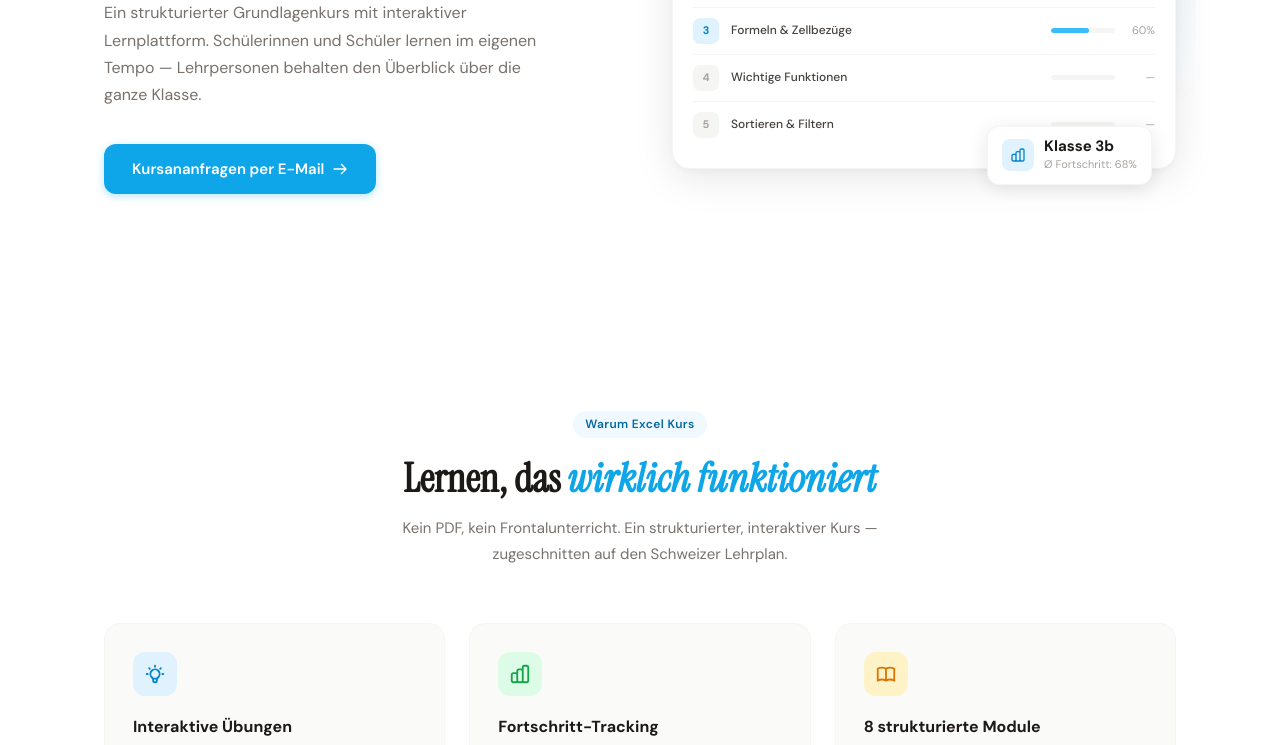
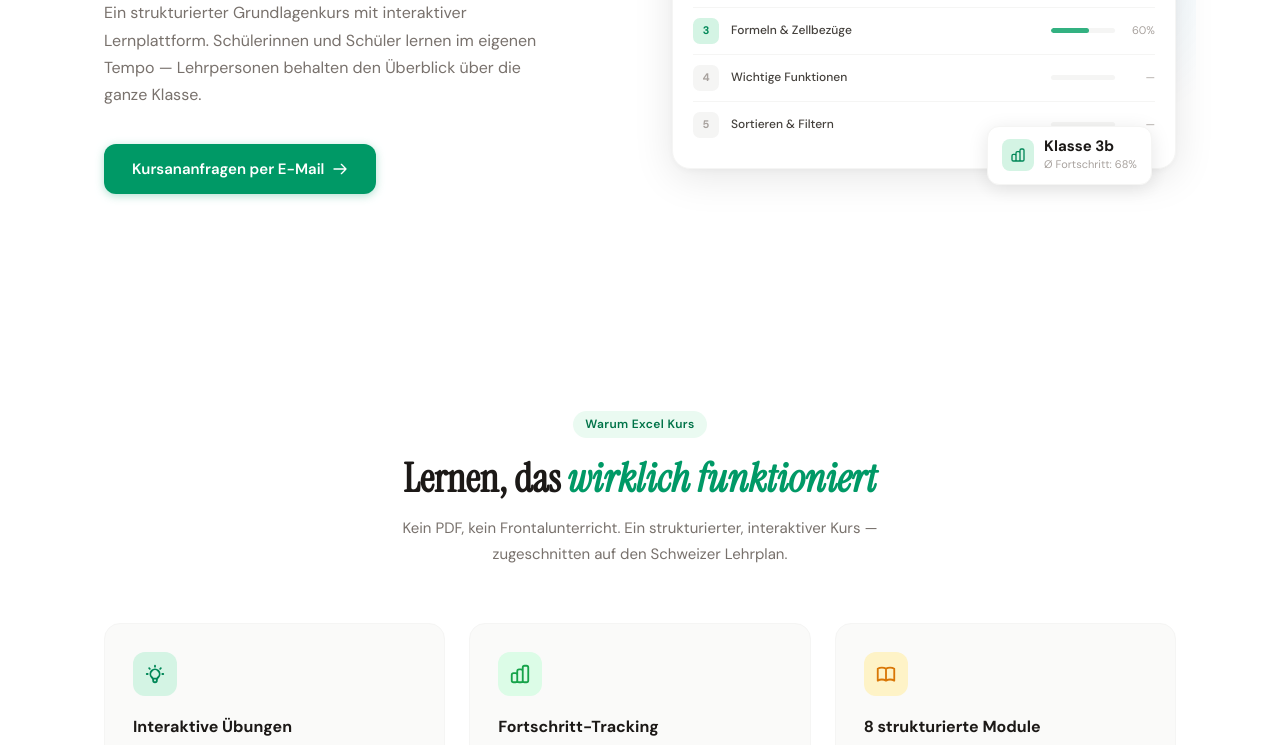
Before and after one commit to schmt5/excel, a plain HTML site: page excelkurs-homepage.html in a window 1280 px wide. Shown: the part 405-1150 px from the top of the page. Drawn offline with Linux system fonts and the light colour scheme.

Commit message:
Update excelkurs-homepage.html

```diff
--- a/excelkurs-homepage.html
+++ b/excelkurs-homepage.html
@@ -18,14 +18,14 @@
             }
 
             :root {
-                --sky-50: #f0f9ff;
-                --sky-100: #e0f2fe;
-                --sky-200: #bae6fd;
-                --sky-300: #7dd3fc;
-                --sky-400: #38bdf8;
-                --sky-500: #0ea5e9;
-                --sky-600: #0284c7;
-                --sky-700: #0369a1;
+                --sky-50: oklch(97% 0.02 163.225);
+                --sky-100: oklch(94% 0.04 163.225);
+                --sky-200: oklch(88% 0.08 163.225);
+                --sky-300: oklch(78% 0.11 163.225);
+                --sky-400: oklch(68% 0.13 163.225);
+                --sky-500: oklch(59.6% 0.145 163.225);
+                --sky-600: oklch(54% 0.14 163.225);
+                --sky-700: oklch(48% 0.13 163.225);
 
                 --stone-50: #fafaf9;
                 --stone-100: #f5f5f4;
@@ -105,7 +105,7 @@
             .btn-primary {
                 background: var(--sky-500);
                 color: #fff;
-                box-shadow: 0 2px 8px rgba(14, 165, 233, 0.3);
+                box-shadow: 0 2px 8px oklch(59.6% 0.145 163.225 / 0.3);
             }
             .btn-primary:hover {
                 background: var(--sky-600);
```
